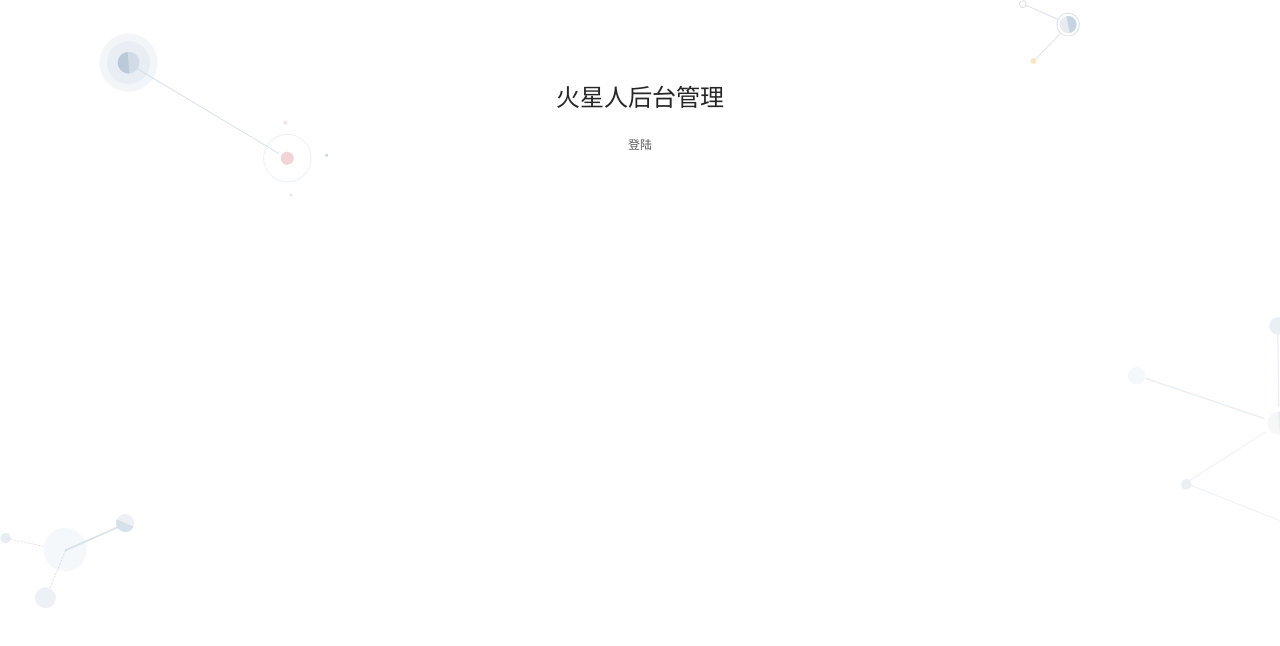
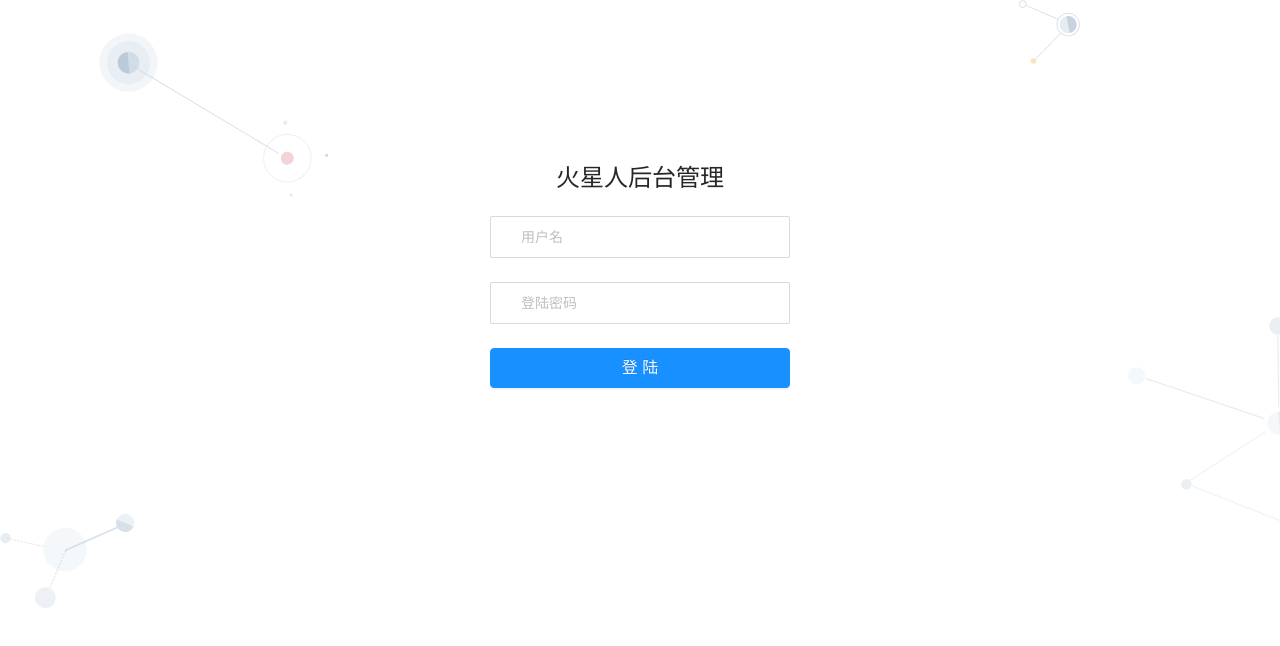
Before and after one commit to ontheroad1992/ou-cms-vue, a Vue app: page /#/user/login in a window 1280 px wide. Shown: the top 646 px of the page. Built offline with nearby package versions, Linux system fonts and the light colour scheme.

Commit message:
add 完善了用户登陆界面以及 vuex user的数据

```diff
--- a/package.json
+++ b/package.json
@@ -17,7 +17,8 @@
     "lodash": "^4.17.15",
     "vue": "^2.6.11",
     "vue-router": "^3.1.5",
-    "vuex": "^3.1.2"
+    "vuex": "^3.1.2",
+    "vuex-persistedstate": "^2.7.1"
   },
   "devDependencies": {
     "@vue/cli-plugin-babel": "^4.2.0",
@@ -58,7 +59,7 @@
     }
   },
   "browserslist": [
-    "> 1%",
+    "cover 99.5%",
     "last 2 versions"
   ]
 }
--- a/src/layout/user-layout/index.vue
+++ b/src/layout/user-layout/index.vue
@@ -3,7 +3,7 @@
  * @Author: ontheroad1992
  * @Date: 2020-03-06 03:08:28
  * @LastEditors: ontheroad1992
- * @LastEditTime: 2020-03-18 14:40:25
+ * @LastEditTime: 2020-03-19 10:05:55
  -->
 <template>
   <div class="user-layout">
@@ -33,7 +33,7 @@ export default {
     h1 {
       font-size: 24px;
     }
-    margin-top: 10vh;
+    margin-top: 20vh;
     margin-bottom: 20px;
   }
 }
--- a/src/store/index.js
+++ b/src/store/index.js
@@ -1,5 +1,6 @@
 import Vue from "vue";
 import Vuex from "vuex";
+import createPersistedState from "vuex-persistedstate";
 
 import home from "./modules/home";
 
@@ -11,5 +12,11 @@ export default new Vuex.Store({
   actions: {},
   modules: {
     home
-  }
+  },
+  plugins: [
+    // 数据永久存储
+    createPersistedState({
+      paths: ["user.accountToken", "user.refreshToken", "user.username"]
+    })
+  ]
 });
--- a/src/store/mutainosTypes.js
+++ b/src/store/mutainosTypes.js
@@ -3,7 +3,7 @@
  * @Author: ontheroad1992
  * @Date: 2020-03-18 10:01:39
  * @LastEditors: ontheroad1992
- * @LastEditTime: 2020-03-18 10:26:51
+ * @LastEditTime: 2020-03-19 15:01:18
  */
 
 export const SET_HOME_DEVICES_INFO = "SET_HOME_DEVICES_INFO";
@@ -11,3 +11,13 @@ export const SET_HOME_DEVICES_INFO = "SET_HOME_DEVICES_INFO";
 export const SET_HOME_RECHARGE_AMOUNTS = "SET_HOME_RECHARGE_AMOUNTS";
 
 export const SET_HOME_CONSUME_AMOUNTS = "SET_HOME_CONSUME_AMOUNTS";
+
+export const SET_USER_USERNAME = "SET_USER_USERNAME";
+
+export const SET_USER_ACCOUNT_TOKEN = "SET_USER_ACCOUNT_TOKEN";
+
+export const SET_USER_REFRESH_TOKEN = "SET_USER_REFRESH_TOKEN";
+
+export const SET_USER_RULE = "SET_USER_RULE";
+
+export const SET_USER_NAME = "SET_USER_NAME";
--- a/src/views/user/UserLogin.vue
+++ b/src/views/user/UserLogin.vue
@@ -3,20 +3,84 @@
  * @Author: ontheroad1992
  * @Date: 2020-03-06 03:07:19
  * @LastEditors: ontheroad1992
- * @LastEditTime: 2020-03-06 03:07:31
+ * @LastEditTime: 2020-03-19 10:33:49
  -->
 <template>
   <div class="container">
-    登陆
+    <a-form
+      :form="form"
+      @submit="handleSubmit"
+    >
+      <a-form-item
+        has-feedback
+      >
+        <a-input
+          size="large"
+          v-decorator="['username', { rules: [{ required: true, message: '用户名不能为空！' }, { pattern: /(\d|\w){6,20}/, message: '用户名格式错误！6-20 位的任意字符' }] }]"
+          placeholder="用户名"
+        >
+          <a-icon
+            slot="prefix"
+            type="user"
+          />
+        </a-input>
+      </a-form-item>
+      <a-form-item>
+        <a-input
+          size="large"
+          type="password"
+          v-decorator="['password', { rules: [{ required: true, message: '密码不能为空！' }, { pattern: /(\d|\w){6,20}/, message: '密码格式错误！6-20 位的任意字符' }] }]"
+          placeholder="登陆密码"
+        >
+          <a-icon
+            slot="prefix"
+            type="lock"
+          />
+        </a-input>
+      </a-form-item>
+      <a-form-item>
+        <a-button
+          type="primary"
+          size="large"
+          html-type="submit"
+          style="width:100%"
+        >
+          登陆
+        </a-button>
+      </a-form-item>
+    </a-form>
   </div>
 </template>
 
 <script>
 export default {
-
-}
+  data() {
+    return {
+      formLayout: 'horizontal',
+      form: this.$form.createForm(this, { name: 'coordinated' }),
+    };
+  },
+  methods: {
+    handleSubmit(e) {
+      e.preventDefault();
+      this.form.validateFields((err, values) => {
+        if (!err) {
+          console.log('Received values of form: ', values);
+        }
+      });
+    },
+    handleSelectChange(value) {
+      console.log(value);
+      this.form.setFieldsValue({
+        note: `Hi, ${value === 'male' ? 'man' : 'lady'}!`,
+      });
+    },
+  },
+};
 </script>
 
-<style>
-
+<style lang="less" scoped>
+.container {
+  width: 300px;
+}
 </style>
```
Also changed, not shown: mock/db/user.js (added, +8 -0 lines), src/server/UserServer.js (added, +21 -0 lines), src/store/modules/user.js (added, +68 -0 lines), 1 other file (tests, documents, lock files or other folders).
